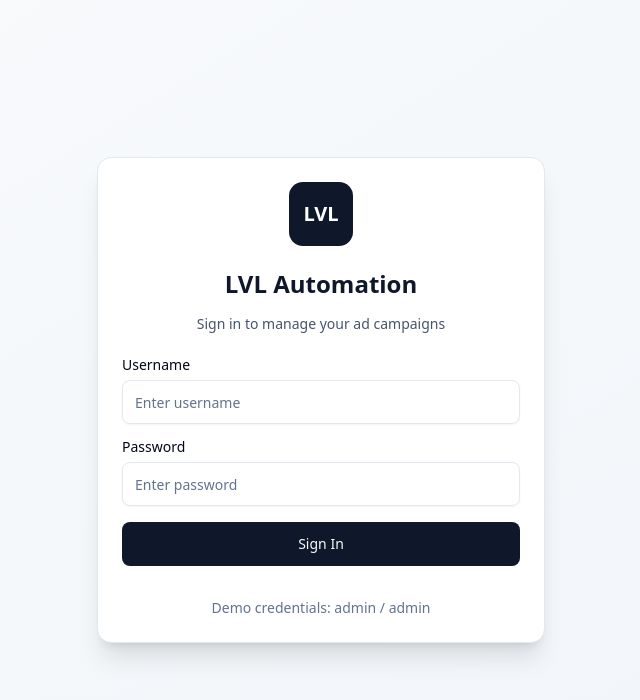
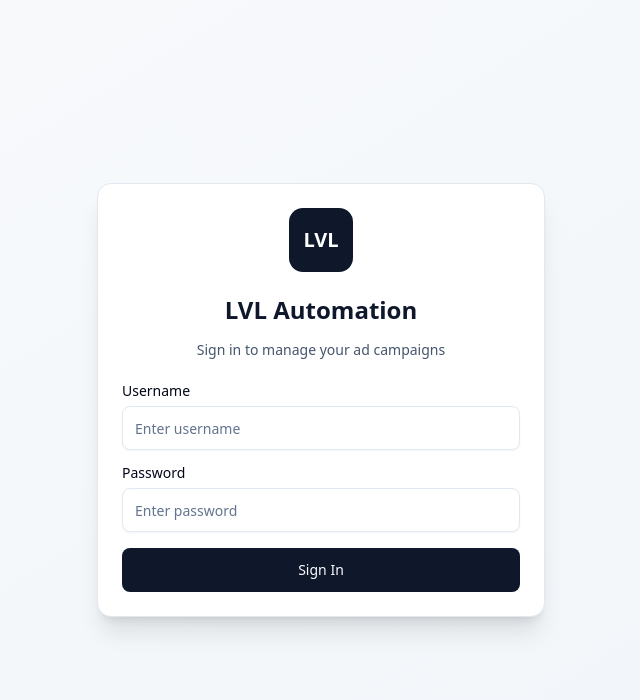
Before and after one commit to Sonu-Hansda/adious-ai, a React (Vite) app: page / in a window 1280 px wide. Shown: the top 700 px of the page, without its empty margins (319-959 px from the left). Built offline with nearby package versions, Linux system fonts and the light colour scheme.

Commit message:
remove credentials

```diff
--- a/src/components/LoginPage.tsx
+++ b/src/components/LoginPage.tsx
@@ -80,9 +80,6 @@ const LoginPage = () => {
             >
               {isLoading ? "Signing in..." : "Sign In"}
             </Button>
-            <div className="text-center text-sm text-slate-500 mt-4">
-              Demo credentials: admin / admin
-            </div>
           </form>
         </CardContent>
       </Card>
```
